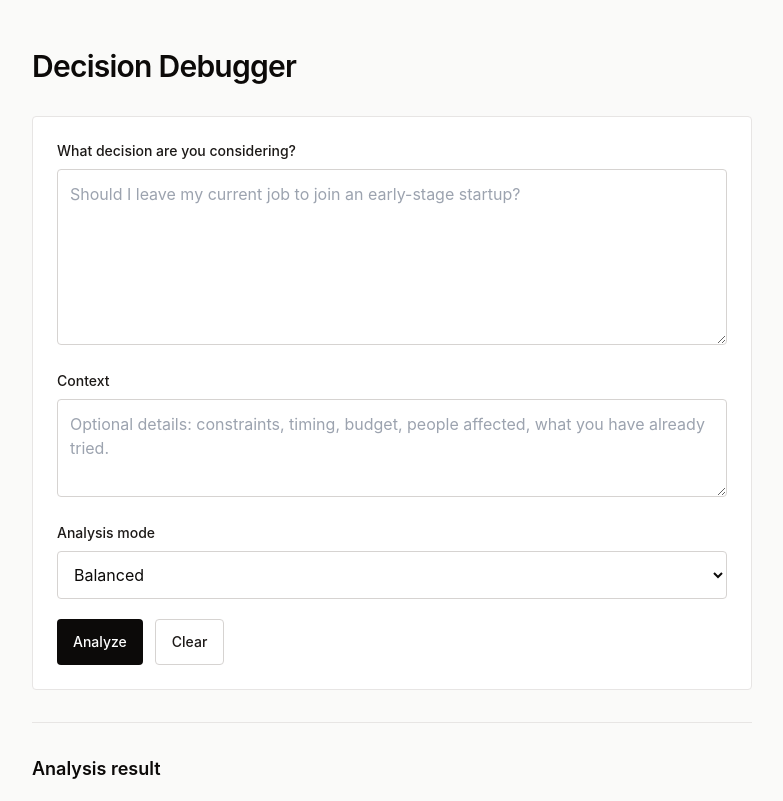
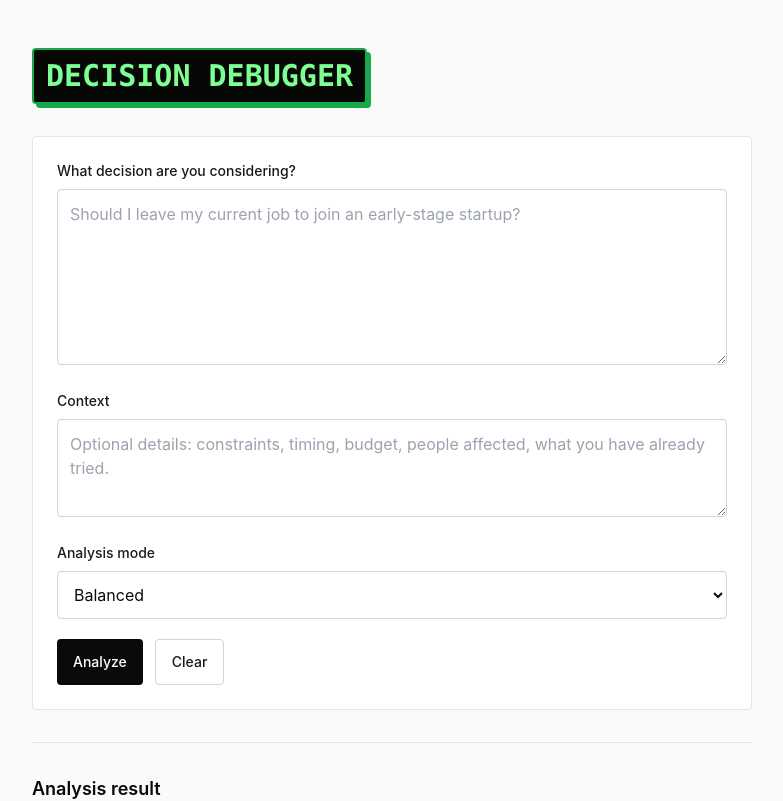
Before and after one commit to Yevhenii90/decision-debugger, a Next.js app: page / in a window 1280 px wide. Shown: the top 801 px of the page, without its empty margins (248-1031 px from the left). Built offline with nearby package versions, Linux system fonts and the light colour scheme.

Commit message:
Style title with DOS-inspired treatment

```diff
--- a/app/globals.css
+++ b/app/globals.css
@@ -27,3 +27,26 @@ textarea,
 select {
   font: inherit;
 }
+
+.dos-title {
+  display: inline-block;
+  border: 2px solid #17a84a;
+  border-radius: 4px;
+  background: #050805;
+  padding: 0.55rem 0.75rem;
+  color: #7dff91;
+  font-family: "SFMono-Regular", "Monaco", "Consolas", "Liberation Mono",
+    "Courier New", monospace;
+  font-size: 1.875rem;
+  font-weight: 700;
+  letter-spacing: 0;
+  line-height: 1.15;
+  text-transform: uppercase;
+  box-shadow: 4px 4px 0 #17a84a;
+}
+
+@media (max-width: 480px) {
+  .dos-title {
+    font-size: 1.45rem;
+  }
+}
--- a/app/page.tsx
+++ b/app/page.tsx
@@ -114,7 +114,7 @@ export default function Home() {
   return (
     <main className="mx-auto flex min-h-screen w-full max-w-3xl flex-col gap-8 px-4 py-8 sm:px-6 sm:py-12">
       <header className="space-y-2">
-        <h1 className="text-3xl font-semibold tracking-tight text-stone-950">
+        <h1 className="dos-title">
           Decision Debugger
         </h1>
       </header>
```
